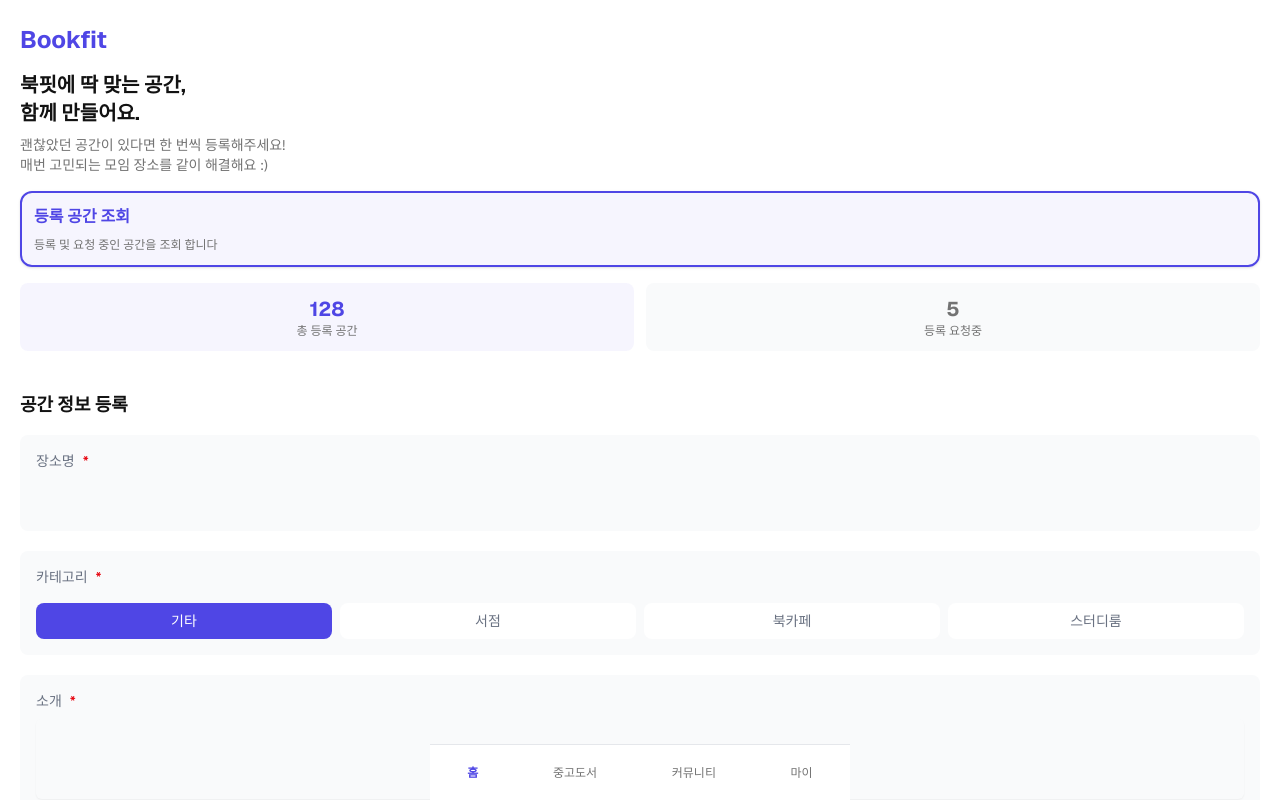
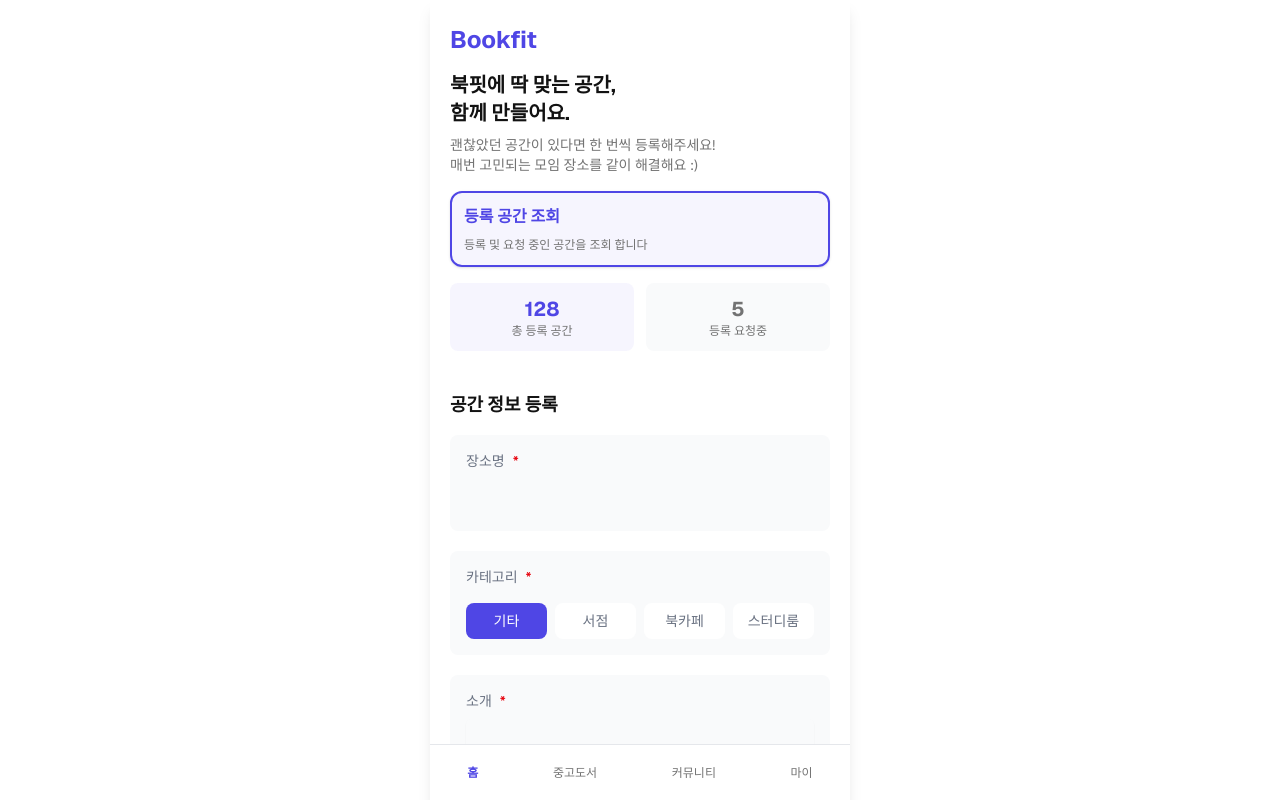
Before and after one commit to Bookfit/platform-fe, a Next.js app: page /bookspace in a window 1280 px wide. Shown: the top 800 px of the page. Built offline with nearby package versions, Linux system fonts and the light colour scheme; a web font is replaced by a local one.

Commit message:
fix: 공통 레이아웃 css 변경

```diff
--- a/src/app/bookspace/page.tsx
+++ b/src/app/bookspace/page.tsx
@@ -261,12 +261,7 @@
               )}
             />
 
-            <div
-              onClick={() => {
-                router.push("/bookspace/register/detail");
-              }}
-              className="flex justify-between items-center bg-gray-50 rounded-lg px-4 py-3"
-            >
+            <div className="flex justify-between items-center bg-gray-50 rounded-lg px-4 py-3">
               <span>세부 정보</span>
               <span className="text-gray-400">입력 ›</span>
             </div>
--- a/src/layout/ResponsiveLayout.tsx
+++ b/src/layout/ResponsiveLayout.tsx
@@ -6,7 +6,7 @@
 
 const ResponsiveLayout: React.FC<ResponsiveLayoutProps> = ({ children }) => {
   return (
-    <div className="w-full min-h-screen mx-auto flex flex-col @md:flex-row pb-16">
+    <div className="max-w-[420px] mx-auto min-h-screen bg-white pb-16 relative shadow-lg">
       {children}
     </div>
   );
```
